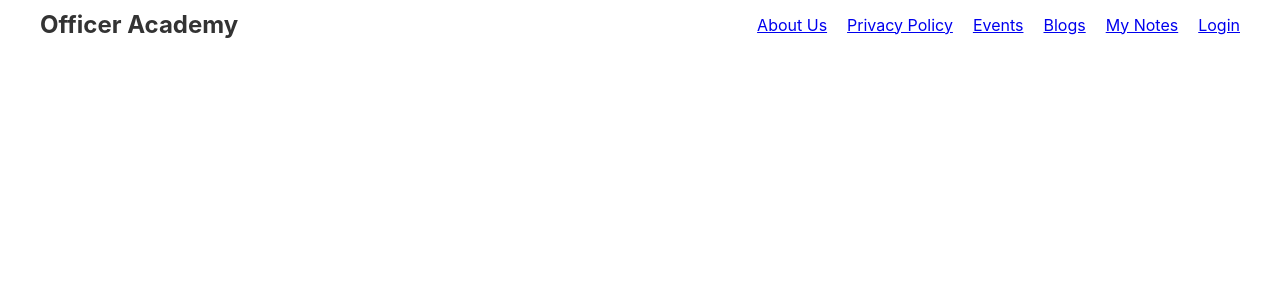
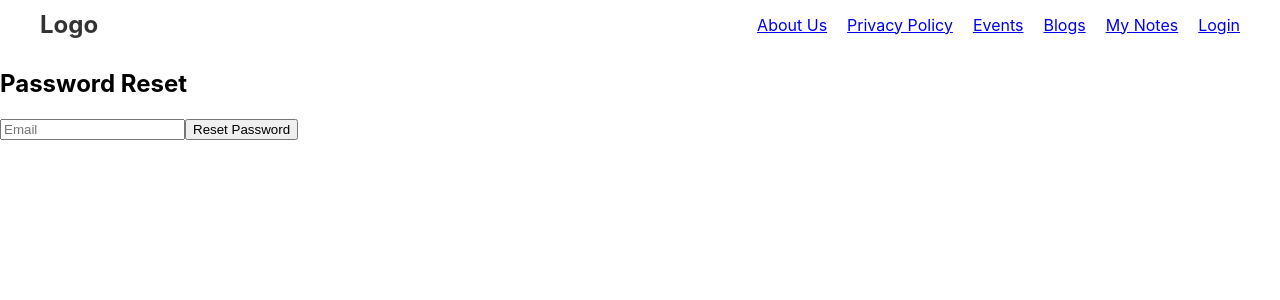
Before and after one commit to sameer-kumar-shrivastava/officeracademy, a React (Create React App) app: page /password-reset in a window 1280 px wide. Shown: the top 300 px of the page. Built offline with nearby package versions, Linux system fonts and the light colour scheme; no server answers.

Commit message:
Resolved user data addtion issue and added password reset functionality

```diff
--- a/src/App.js
+++ b/src/App.js
@@ -1,23 +1,42 @@
-
+import { useState, useEffect } from 'react';
 import './App.css';
 import Navbar from './Components/Navbar/Navbar.component';
 import { BrowserRouter as Router, Route, Routes } from 'react-router-dom';
+import ProtectedRoute from './protectedRoute';
+
+import firebase from './firebase.js';
 
 import Home from './Pages/Home/Home.pages';
 import About from './Pages/AboutUs/About.pages';
 import Login from './Pages/Login/Login.page';
 import SignUp from './Pages/SignUp/signup.page';
+import PasswordReset from './Pages/ForgotPassword/forgotpassword.page';
 
 function App() {
+  const [user, setUser] = useState(null);
+
+  useEffect(() => {
+    // Listen for authentication state changes (user sign-in/sign-out)
+    const unsubscribe = firebase.auth().onAuthStateChanged((user) => {
+      setUser(user); // Update the user state when authentication state changes
+    });
+
+    // Unsubscribe from the listener when the component unmounts
+    return () => unsubscribe();
+  }, []);
+
+
   return (
 
       <Router>
-      <Navbar />
+      <Navbar user={user}/>
       <Routes>
         <Route path="/"  element={<Home/>} />
         <Route path="/about" element={<About/>} />
         <Route path="/login" element={<Login/>} />
         <Route exact path="/signup" element={<SignUp />} />
+        <Route exact path="/password-reset" element={<PasswordReset />} />
+        {/* <ProtectedRoute exact path="/about" component={<About />} /> */}
         {/* <Route path="/courses" component={Navbar} /> */}
         {/* Add more routes for other pages */}
       </Routes>
--- a/src/Components/Navbar/Navbar.component.jsx
+++ b/src/Components/Navbar/Navbar.component.jsx
@@ -16,7 +16,7 @@ const Navbar = () => {
     <nav className="navbar">
       <div className="container">
         <Link to="/" className="navbar-logo">
-          Officer Academy
+          Logo
         </Link>
         <ul className="navbar-menu">
 
--- /dev/null
+++ b/src/Pages/ForgotPassword/forgotpassword.page.jsx
@@ -0,0 +1,35 @@
+// src/components/PasswordReset.js
+import React, { useState } from 'react';
+import firebase from '../../firebase';
+
+const PasswordReset = () => {
+  const [email, setEmail] = useState('');
+
+  const handlePasswordReset = async (e) => {
+    e.preventDefault();
+    try {
+      await firebase.auth().sendPasswordResetEmail(email);
+      alert('Password reset email sent. Please check your email inbox.');
+    } catch (error) {
+      console.error('Error sending password reset email:', error);
+      alert('Error sending password reset email:', error);
+    }
+  };
+
+  return (
+    <div>
+      <h2>Password Reset</h2>
+      <form onSubmit={handlePasswordReset}>
+        <input
+          type="email"
+          placeholder="Email"
+          value={email}
+          onChange={(e) => setEmail(e.target.value)}
+        />
+        <button type="submit">Reset Password</button>
+      </form>
+    </div>
+  );
+};
+
+export default PasswordReset;
--- a/src/Pages/Login/Login.page.jsx
+++ b/src/Pages/Login/Login.page.jsx
@@ -5,15 +5,32 @@ import { Link } from 'react-router-dom';
 const Login = () => {
   const [email, setEmail] = useState('');
   const [password, setPassword] = useState('');
+  const [error, setError] = useState('');
 
   const handleLogin = async (e) => {
     e.preventDefault();
     try {
       await firebase.auth().signInWithEmailAndPassword(email, password);
       // Login successful, you can redirect the user to the desired page here.
-      console.log("Login successful")
+      console.log("Login successful");
+      <script>
+      function myFunction() {
+          alert("You are logged in")
+      }
+      </script>
     } catch (error) {
+        setError(error.message);
       console.error('Error logging in:', error);
+
+    }
+  };
+
+  const handlePasswordReset = async () => {
+    try {
+      await firebase.auth().sendPasswordResetEmail(email);
+      alert('Password reset email sent. Please check your email inbox.');
+    } catch (error) {
+      console.error('Error sending password reset email:', error);
     }
   };
 
@@ -38,6 +55,8 @@ const Login = () => {
         />
         <button type="submit">Login</button>
       </form>
+      <Link to="/password-reset"> <button>Forgot Password?</button> </Link>
+      {error && <p>{error}</p>}
     </div>
   );
 };
--- a/src/Pages/SignUp/signup.page.jsx
+++ b/src/Pages/SignUp/signup.page.jsx
@@ -3,6 +3,7 @@ import React, { useState } from 'react';
 import firebase from '../../firebase';
 
 const SignUp = () => {
+  const [name, setName] = useState('');
   const [email, setEmail] = useState('');
   const [password, setPassword] = useState('');
   const [error, setError] = useState('');
@@ -10,10 +11,37 @@ const SignUp = () => {
   const handleSignup = async (e) => {
     e.preventDefault();
     try {
-      await firebase.auth().createUserWithEmailAndPassword(email, password);
-      // Sign-up successful, you can redirect the user or perform other actions.
+      // Create a new user with email and password
+      const userCredential = await firebase.auth().createUserWithEmailAndPassword(email, password);
+      <script>alert("Congratulations, You are regisered")</script>
+
+      // Get the newly created user's unique ID (UID)
+      const userId = userCredential.user.uid;
+
+
+
+      // Store additional user information in Firestore
+      await firebase.firestore().collection('users').doc(userId).set({
+        name: name,
+        email: email,
+        // Add more user details if needed
+      })
+      .then(() => {
+        console.log("Document successfully written!");
+    })
+    .catch((error) => {
+        console.error("Error writing document: ", error);
+    });
+      <script>
+        alert("Congratulations, You are signed in");
+      </script>
+
+      // Signup successful, you can redirect the user to the desired page here.
     } catch (error) {
-      setError(error.message);
+      console.error('Error signing up:', error);
+      <script>
+      alert("Error":error);
+    </script>
     }
   };
 
@@ -21,6 +49,12 @@ const SignUp = () => {
     <div>
          <h2>Sign Up</h2>
          <form onSubmit={handleSignup}>
+            <input
+              type="text"
+              placeholder="Name"
+              value={name}
+              onChange={(e) => setName(e.target.value)}
+            />
            <input
              type="email"
              placeholder="Email"
--- a/src/firebase.js
+++ b/src/firebase.js
@@ -1,6 +1,8 @@
 // firebase.js
 import firebase from 'firebase/compat/app'; // Correct way to import Firebase in version 9 (v9) and above
 import 'firebase/compat/auth'; // Import the specific authentication module
+import 'firebase/compat/firestore';
+
 
 const firebaseConfig = {
     apiKey: "AIzaSyDexZ2esi-HVqmUMnZetcwLHV-9cm20z0Y",
@@ -13,5 +15,9 @@ const firebaseConfig = {
   };
 
 firebase.initializeApp(firebaseConfig);
+// const db = firebase.firestore();
+
+
+// const firestore = firebase.firestore();
 
 export default firebase;
--- a/src/protectedRoute.js
+++ b/src/protectedRoute.js
@@ -1,9 +1,12 @@
+// src/components/ProtectedRoute.js
 import React, { useEffect, useState } from 'react';
-import { Redirect, Route } from 'react-router-dom';
+import { useNavigate  , Route, Navigate } from 'react-router-dom';
 import firebase from './firebase';
 
 const ProtectedRoute = ({ component: Component, ...rest }) => {
   const [user, setUser] = useState(null);
+  // const navigate = useNavigate(); // Get the navigate function from the hook
+
 
   useEffect(() => {
     const unsubscribe = firebase.auth().onAuthStateChanged((user) => {
@@ -17,7 +20,7 @@ const ProtectedRoute = ({ component: Component, ...rest }) => {
     <Route
       {...rest}
       render={(props) =>
-        user ? <Component {...props} /> : <Redirect to="/login" />
+        user ? <Component {...props} /> : <Navigate to="/login" />
       }
     />
   );
```
Also changed, not shown: src/Pages/ForgotPassword/forgotpassword.style.scss (added).
